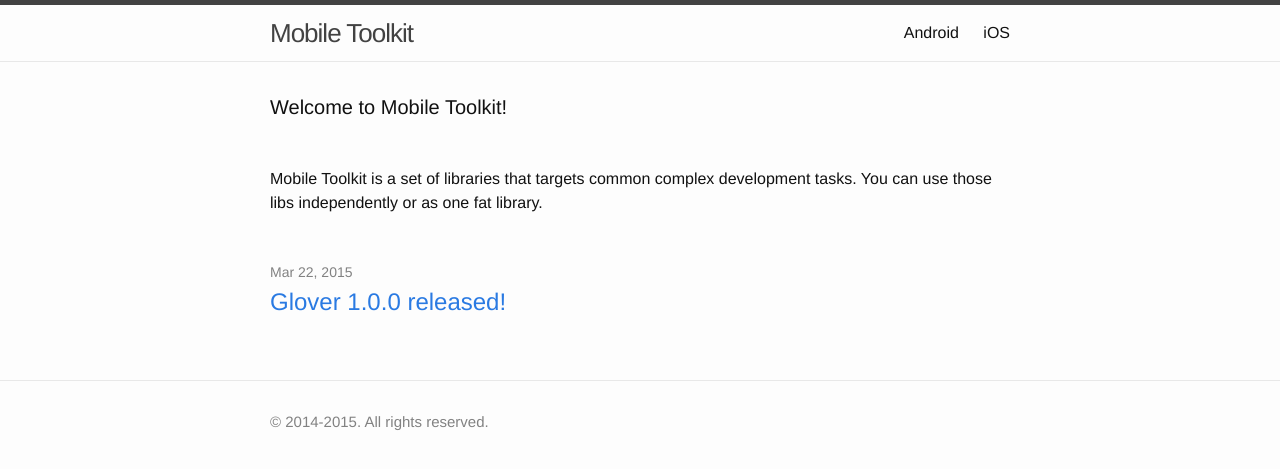
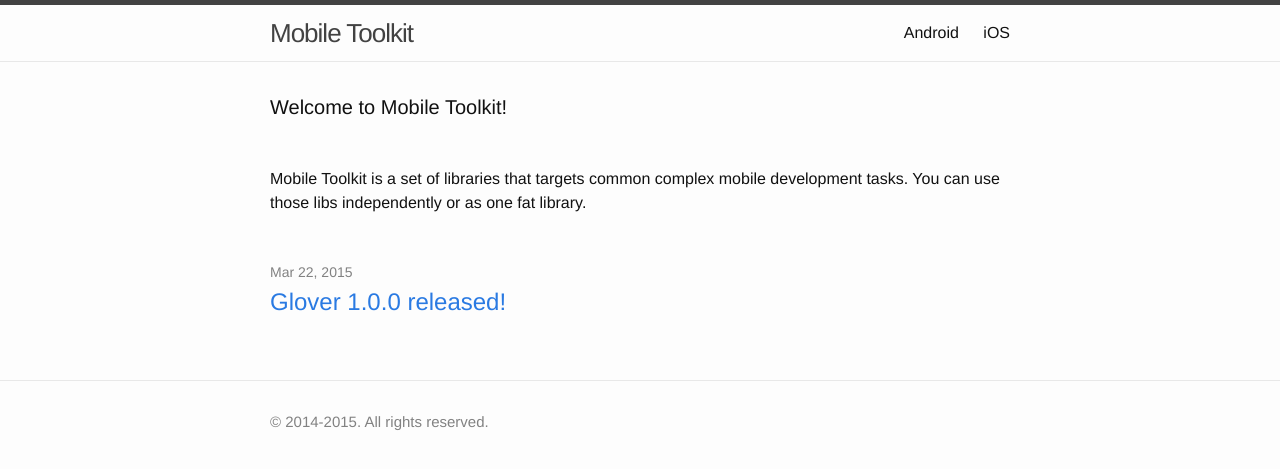
Before and after one commit to MobileToolkit/MobileToolkit.github.io, a Jekyll site: the page built from index.html, in a window 1280 px wide. Shown: the top 469 px of the page. Built offline with Jekyll 4.4.1, drawn with Linux system fonts in a browser that asks for light colours.

Commit message:
updated description

```diff
--- a/_config.yml
+++ b/_config.yml
@@ -1,7 +1,7 @@
 # Site settings
 title: Mobile Toolkit
 description: >
-  Mobile Toolkit is a set of libraries that targets common complex development tasks. You can use those libs independently or as one fat library.
+  Mobile Toolkit is a set of libraries that targets common complex mobile development tasks. You can use those libs independently or as one fat library.
 baseurl: ''
 url: 'http://mobiletoolkit.org'
 
```
